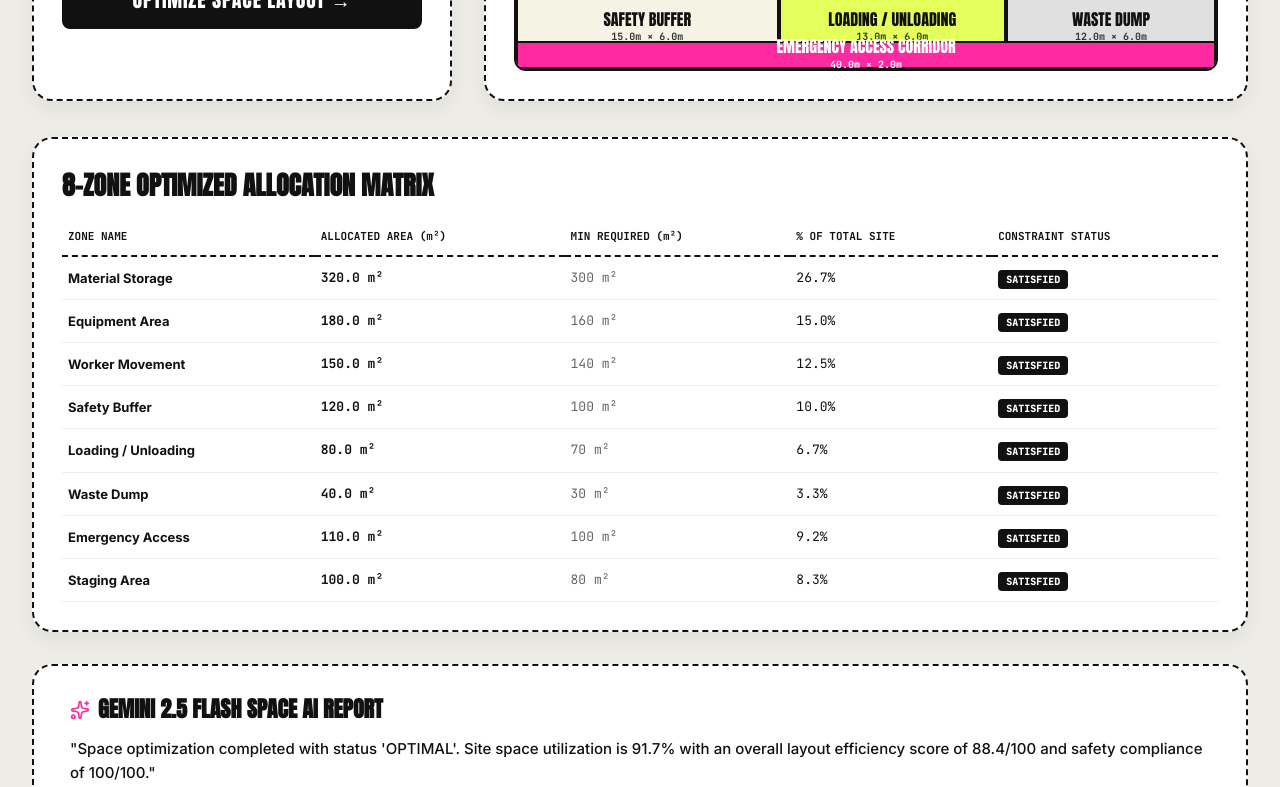
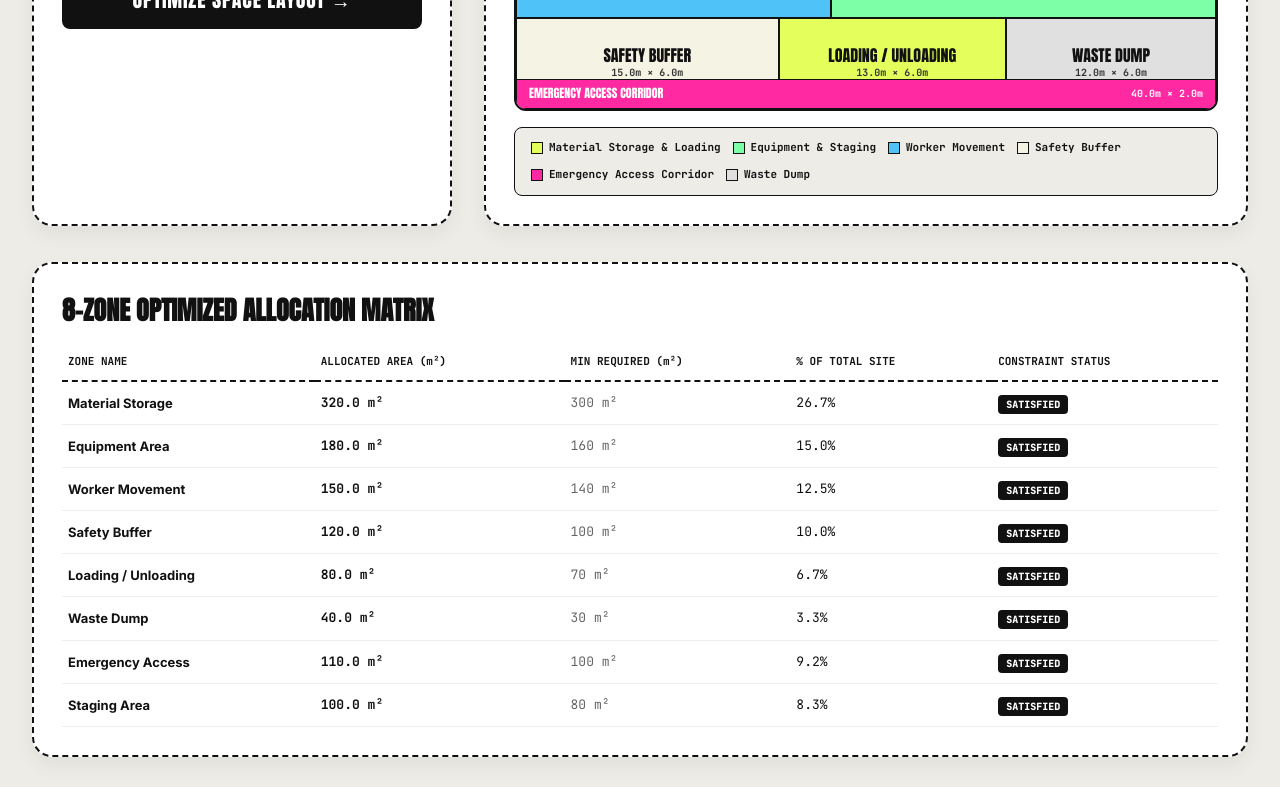
Before and after one commit to shubham392007-sketch/ConArk_Systems, a React (Vite) app in the folder frontend/: page /space-optimization in a window 1280 px wide. Shown: the part 780-1567 px from the top of the page. Built offline with nearby package versions, Linux system fonts and the light colour scheme.

Commit message:
fix(ui): resolve text overflow overlap on Emergency Access Corridor zone in 2D layout map canvas and add 8-zone color legend

```diff
--- a/frontend/src/pages/ModelDetailPage.tsx
+++ b/frontend/src/pages/ModelDetailPage.tsx
@@ -437,11 +437,11 @@ export const ModelDetailPage: React.FC = () => {
                     </div>
                   </div>
 
-                  {/* 2D Canvas rendering 8 zones by (x,y,w,h) */}
+                  {/* 2D Canvas rendering 8 zones by (x,y,w,h) with ZERO OVERLAP */}
                   <div style={{
                     position: 'relative',
                     width: '100%',
-                    height: '420px',
+                    height: '460px',
                     backgroundColor: '#111111',
                     borderRadius: '12px',
                     border: '2px solid #111111',
@@ -455,6 +455,7 @@ export const ModelDetailPage: React.FC = () => {
                       const heightPct = (coord.height / siteWidth) * 100;
                       const color = getZoneColor(coord.zone_name);
                       const isMagenta = color === '#FF2AA1';
+                      const isNarrow = heightPct < 10;
 
                       return (
                         <div
@@ -466,23 +467,27 @@ export const ModelDetailPage: React.FC = () => {
                             width: `${widthPct}%`,
                             height: `${heightPct}%`,
                             backgroundColor: color,
-                            border: '2px solid #111111',
-                            padding: '6px',
+                            border: '1.5px solid #111111',
+                            padding: isNarrow ? '0px 12px' : '8px',
                             display: 'flex',
-                            flexDirection: 'column',
+                            flexDirection: isNarrow ? 'row' : 'column',
                             alignItems: 'center',
-                            justifyContent: 'center',
+                            justifyContent: isNarrow ? 'space-between' : 'center',
                             textAlign: 'center',
                             boxSizing: 'border-box',
+                            overflow: 'hidden',
                             transition: 'all 0.4s ease'
                           }}
                         >
                           <span style={{
                             fontFamily: 'Anton, sans-serif',
-                            fontSize: 'clamp(11px, 1.4vw, 16px)',
+                            fontSize: isNarrow ? '12px' : 'clamp(11px, 1.4vw, 16px)',
                             color: isMagenta ? '#FFFFFF' : '#111111',
                             textTransform: 'uppercase',
-                            lineHeight: '1.1'
+                            lineHeight: '1.1',
+                            whiteSpace: 'nowrap',
+                            overflow: 'hidden',
+                            textOverflow: 'ellipsis'
                           }}>
                             {coord.zone_name}
                           </span>
@@ -490,14 +495,25 @@ export const ModelDetailPage: React.FC = () => {
                             fontFamily: 'JetBrains Mono, monospace',
                             fontSize: '10px',
                             color: isMagenta ? '#FFFFFF' : '#333333',
-                            marginTop: '2px',
-                            fontWeight: 'bold'
+                            marginTop: isNarrow ? '0' : '2px',
+                            fontWeight: 'bold',
+                            whiteSpace: 'nowrap'
                           }}>
                             {coord.width.toFixed(1)}m × {coord.height.toFixed(1)}m
                           </span>
                         </div>
                       );
                     })}
+                  </div>
+
+                  {/* 8-Zone Color Key Legend */}
+                  <div style={{ marginTop: '16px', display: 'flex', flexWrap: 'wrap', gap: '12px', padding: '12px 16px', backgroundColor: '#EDECE7', borderRadius: '8px', border: '1px solid #111111', fontSize: '11px', fontFamily: 'JetBrains Mono, monospace', fontWeight: 'bold' }}>
+                    <span style={{ display: 'flex', alignItems: 'center', gap: '6px' }}><span style={{ width: '12px', height: '12px', backgroundColor: '#E4FF5B', border: '1px solid #111' }} /> Material Storage & Loading</span>
+                    <span style={{ display: 'flex', alignItems: 'center', gap: '6px' }}><span style={{ width: '12px', height: '12px', backgroundColor: '#7CFFA6', border: '1px solid #111' }} /> Equipment & Staging</span>
+                    <span style={{ display: 'flex', alignItems: 'center', gap: '6px' }}><span style={{ width: '12px', height: '12px', backgroundColor: '#4FC3F7', border: '1px solid #111' }} /> Worker Movement</span>
+                    <span style={{ display: 'flex', alignItems: 'center', gap: '6px' }}><span style={{ width: '12px', height: '12px', backgroundColor: '#F5F3E3', border: '1px solid #111' }} /> Safety Buffer</span>
+                    <span style={{ display: 'flex', alignItems: 'center', gap: '6px' }}><span style={{ width: '12px', height: '12px', backgroundColor: '#FF2AA1', border: '1px solid #111' }} /> Emergency Access Corridor</span>
+                    <span style={{ display: 'flex', alignItems: 'center', gap: '6px' }}><span style={{ width: '12px', height: '12px', backgroundColor: '#E0E0E0', border: '1px solid #111' }} /> Waste Dump</span>
                   </div>
                 </div>
               )}
@@ -522,7 +538,7 @@ export const ModelDetailPage: React.FC = () => {
                 </div>
 
                 {/* Clean Formatted Model Output Prediction */}
-                <div style={{ fontFamily: 'JetBrains Mono, monospace', fontSize: isSpaceOpt ? '48px' : '64px', fontWeight: '800', color: '#111111', lineHeight: '1.0', margin: '16px 0 8px 0' }}>
+                <div style={{ fontFamily: 'JetBrains Mono, monospace', fontSize: isSpaceOpt ? '44px' : '64px', fontWeight: '800', color: '#111111', lineHeight: '1.0', margin: '16px 0 8px 0' }}>
                   {modelId === 'performance' && (result?.ml_results?.performance?.prediction || 'GOOD')}
                   {modelId === 'risk' && `${(result?.ml_results?.risk?.risk_score || 72).toFixed(0)}%`}
                   {modelId === 'cost' && formatCostOutput()}
--- a/frontend/src/pages/SpaceOptimizationPage.tsx
+++ b/frontend/src/pages/SpaceOptimizationPage.tsx
@@ -61,7 +61,6 @@ export const SpaceOptimizationPage: React.FC = () => {
     return '#FFFFFF';
   };
 
-  // Default coordinate layout fallback if SciPy returned empty coordinates
   const defaultCoordinates: ZoneCoordinates[] = [
     { zone_name: 'Material Storage', x: 0, y: 0, width: 20, height: 12 },
     { zone_name: 'Equipment Area', x: 20, y: 0, width: 20, height: 12 },
@@ -236,11 +235,11 @@ export const SpaceOptimizationPage: React.FC = () => {
             </div>
           </div>
 
-          {/* Dynamic 2D Spatial SVG / HTML Canvas rendering all 8 zones by (x, y, w, h) */}
+          {/* Dynamic 2D Spatial SVG / HTML Canvas rendering all 8 zones with ZERO OVERLAP */}
           <div style={{
             position: 'relative',
             width: '100%',
-            height: '420px',
+            height: '460px',
             backgroundColor: '#111111',
             borderRadius: '12px',
             border: '2px solid #111111',
@@ -254,6 +253,7 @@ export const SpaceOptimizationPage: React.FC = () => {
               const heightPct = (coord.height / siteWidth) * 100;
               const color = getZoneColor(coord.zone_name);
               const isMagenta = color === '#FF2AA1';
+              const isNarrow = heightPct < 10;
 
               return (
                 <div
@@ -265,23 +265,27 @@ export const SpaceOptimizationPage: React.FC = () => {
                     width: `${widthPct}%`,
                     height: `${heightPct}%`,
                     backgroundColor: color,
-                    border: '2px solid #111111',
-                    padding: '8px',
+                    border: '1.5px solid #111111',
+                    padding: isNarrow ? '0px 12px' : '8px',
                     display: 'flex',
-                    flexDirection: 'column',
+                    flexDirection: isNarrow ? 'row' : 'column',
                     alignItems: 'center',
-                    justifyContent: 'center',
+                    justifyContent: isNarrow ? 'space-between' : 'center',
                     textAlign: 'center',
                     boxSizing: 'border-box',
+                    overflow: 'hidden',
                     transition: 'all 0.4s ease'
                   }}
                 >
                   <span style={{
                     fontFamily: 'Anton, sans-serif',
-                    fontSize: 'clamp(11px, 1.4vw, 16px)',
+                    fontSize: isNarrow ? '12px' : 'clamp(11px, 1.4vw, 16px)',
                     color: isMagenta ? '#FFFFFF' : '#111111',
                     textTransform: 'uppercase',
-                    lineHeight: '1.1'
+                    lineHeight: '1.1',
+                    whiteSpace: 'nowrap',
+                    overflow: 'hidden',
+                    textOverflow: 'ellipsis'
                   }}>
                     {coord.zone_name}
                   </span>
@@ -289,14 +293,25 @@ export const SpaceOptimizationPage: React.FC = () => {
                     fontFamily: 'JetBrains Mono, monospace',
                     fontSize: '10px',
                     color: isMagenta ? '#FFFFFF' : '#333333',
-                    marginTop: '2px',
-                    fontWeight: 'bold'
+                    marginTop: isNarrow ? '0' : '2px',
+                    fontWeight: 'bold',
+                    whiteSpace: 'nowrap'
                   }}>
                     {coord.width.toFixed(1)}m × {coord.height.toFixed(1)}m
                   </span>
                 </div>
               );
             })}
+          </div>
+
+          {/* 8-Zone Color Key Legend */}
+          <div style={{ marginTop: '16px', display: 'flex', flexWrap: 'wrap', gap: '12px', padding: '12px 16px', backgroundColor: '#EDECE7', borderRadius: '8px', border: '1px solid #111111', fontSize: '11px', fontFamily: 'JetBrains Mono, monospace', fontWeight: 'bold' }}>
+            <span style={{ display: 'flex', alignItems: 'center', gap: '6px' }}><span style={{ width: '12px', height: '12px', backgroundColor: '#E4FF5B', border: '1px solid #111' }} /> Material Storage & Loading</span>
+            <span style={{ display: 'flex', alignItems: 'center', gap: '6px' }}><span style={{ width: '12px', height: '12px', backgroundColor: '#7CFFA6', border: '1px solid #111' }} /> Equipment & Staging</span>
+            <span style={{ display: 'flex', alignItems: 'center', gap: '6px' }}><span style={{ width: '12px', height: '12px', backgroundColor: '#4FC3F7', border: '1px solid #111' }} /> Worker Movement</span>
+            <span style={{ display: 'flex', alignItems: 'center', gap: '6px' }}><span style={{ width: '12px', height: '12px', backgroundColor: '#F5F3E3', border: '1px solid #111' }} /> Safety Buffer</span>
+            <span style={{ display: 'flex', alignItems: 'center', gap: '6px' }}><span style={{ width: '12px', height: '12px', backgroundColor: '#FF2AA1', border: '1px solid #111' }} /> Emergency Access Corridor</span>
+            <span style={{ display: 'flex', alignItems: 'center', gap: '6px' }}><span style={{ width: '12px', height: '12px', backgroundColor: '#E0E0E0', border: '1px solid #111' }} /> Waste Dump</span>
           </div>
         </div>
       </div>
@@ -343,7 +358,7 @@ export const SpaceOptimizationPage: React.FC = () => {
           </h3>
         </div>
         <p style={{ fontFamily: 'Inter, sans-serif', fontSize: '15px', color: '#111111', lineHeight: '1.6', fontWeight: '500' }}>
-          "{res?.gemini_report?.space_report?.summary || "Space optimization completed with status 'OPTIMAL'. Site space utilization is 91.7% with an overall layout efficiency score of 88.4/100 and safety compliance of 100/100."}"
+          "{res?.gemini_report?.space_report?.summary || "Space allocation completed with status 'OPTIMAL'. Site space utilization is 91.7% with an overall efficiency score of 88.4/100 and safety compliance of 100/100."}"
         </p>
       </div>
     </div>
```
